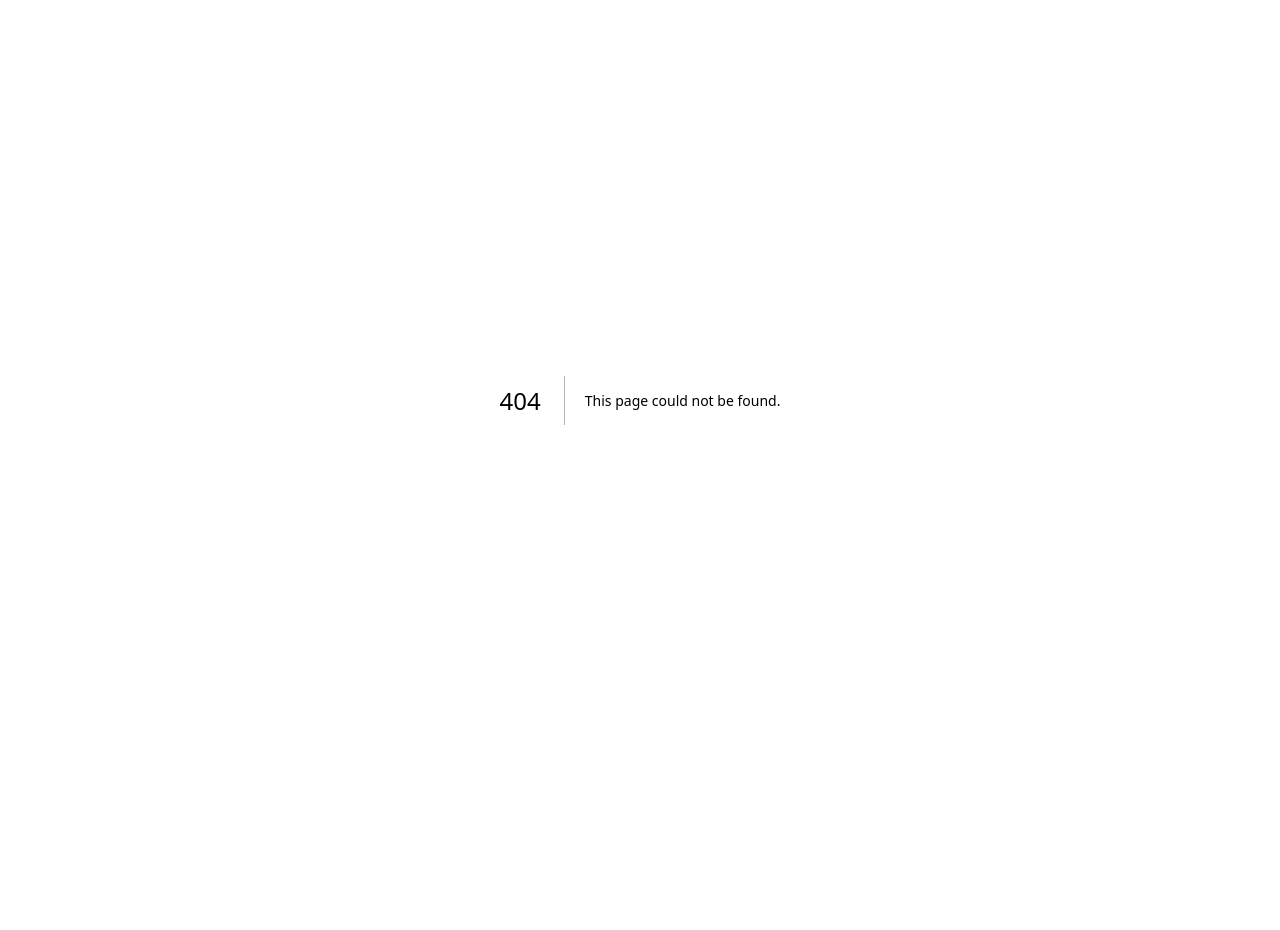
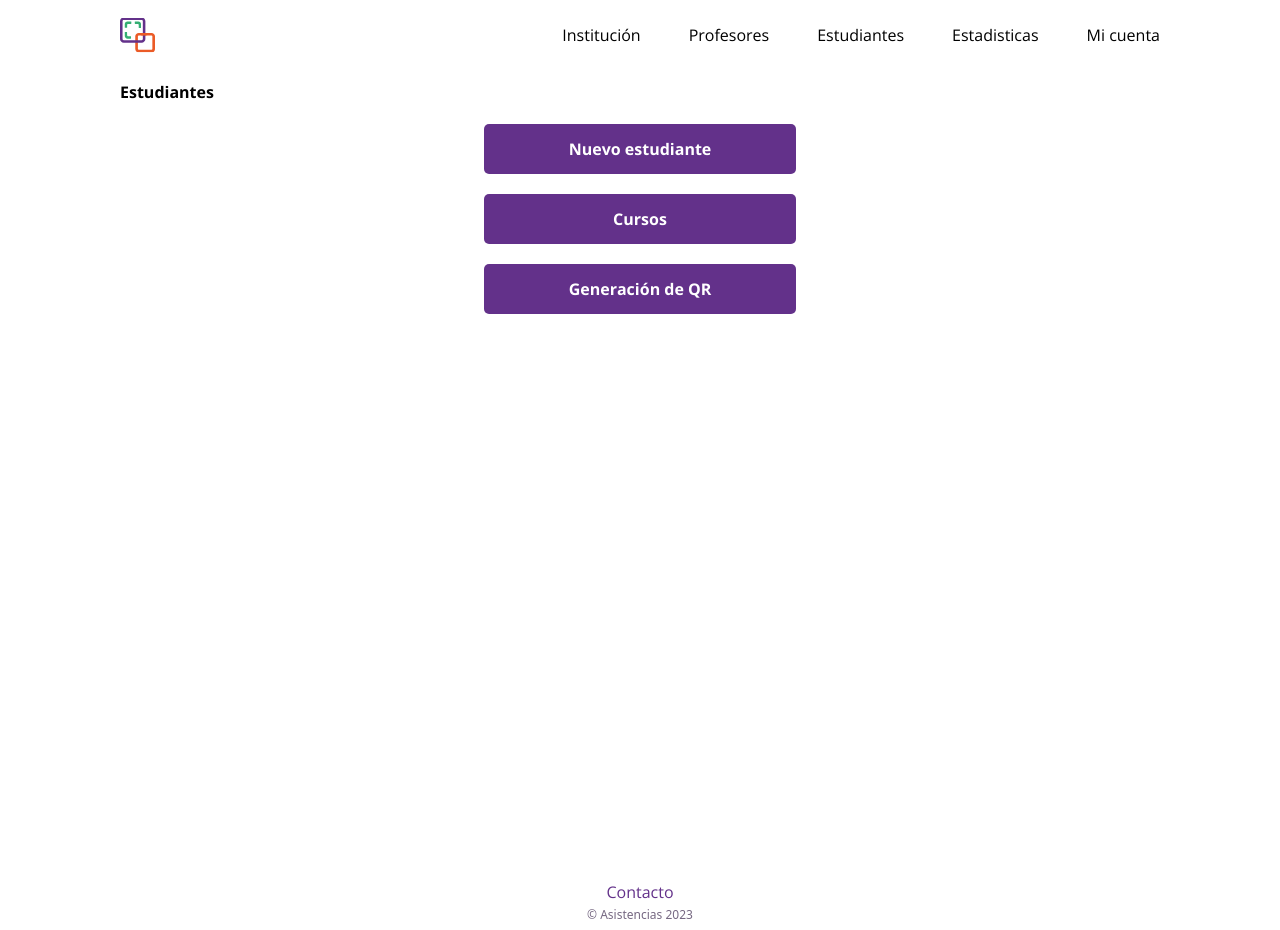
Before and after one commit to sync-ideas/project-frontend, a Next.js app: page /estudiantes in a window 1280 px wide. Before the commit this address had no page. Before the commit the page ends 800 px from the top, so only its background shows below. Built offline with nearby package versions, Linux system fonts and the light colour scheme.

Commit message:
[FEAT] added buttons for options

```diff
--- /dev/null
+++ b/src/app/estudiantes/page.tsx
@@ -0,0 +1,41 @@
+import React from "react";
+import NavBar from "../components/navbar";
+import Footer from "../components/Footer";
+import Breadcrumb from "../components/Breadcrumb";
+import Link from "next/link";
+import Image from "next/image";
+import Button from "../components/button";
+
+interface StudentsProps {}
+const Students: React.FC<StudentsProps> = () => {
+    return (
+        <div className="max-h-screen">
+            <NavBar />
+            <div className="px-6 sm:px-8 md:px-[120px] py-[10px] h-screen">
+                <div className="w-full flex justify-between mb-[10px]">
+                    <Breadcrumb links={[{ hiper: "/", text: "Estudiantes" }]} />
+                </div>
+                <div className="flex flex-col w-full items-center">
+                    <Link
+                        href={"/nuevo-estudiante"}
+                        className="w-[312px] my-[10px]"
+                    >
+                        <Button text="Nuevo estudiante" isCompleted={true} />
+                    </Link>
+                    <Link href={"/cursos"} className="w-[312px] my-[10px]">
+                        <Button text="Cursos" isCompleted={true} />
+                    </Link>
+                    <Link
+                        href={"/generacion-qr"}
+                        className="w-[312px] my-[10px]"
+                    >
+                        <Button text="Generación de QR" isCompleted={true} />
+                    </Link>
+                </div>
+            </div>
+            <Footer />
+        </div>
+    );
+};
+
+export default Students;
```
